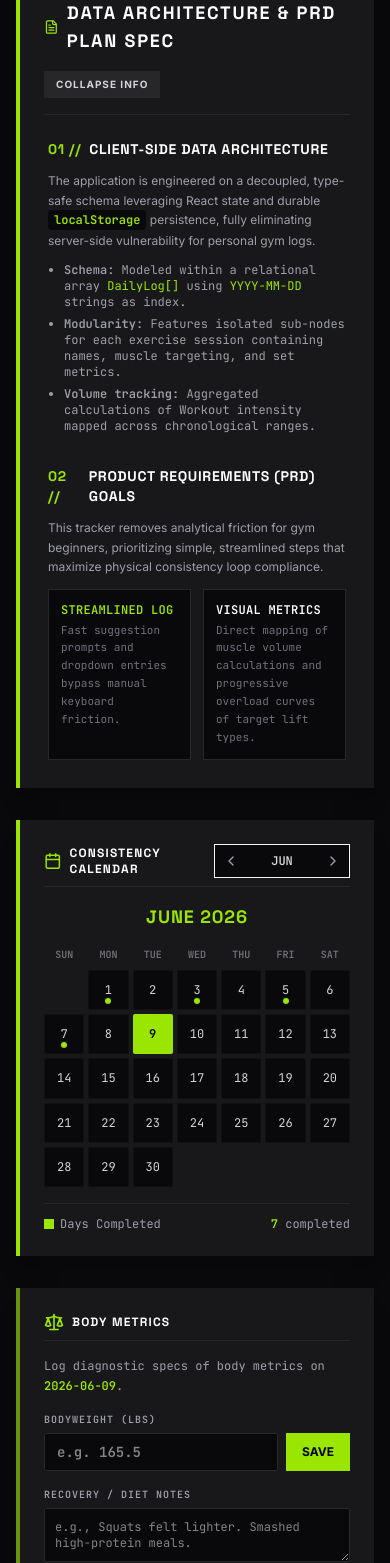
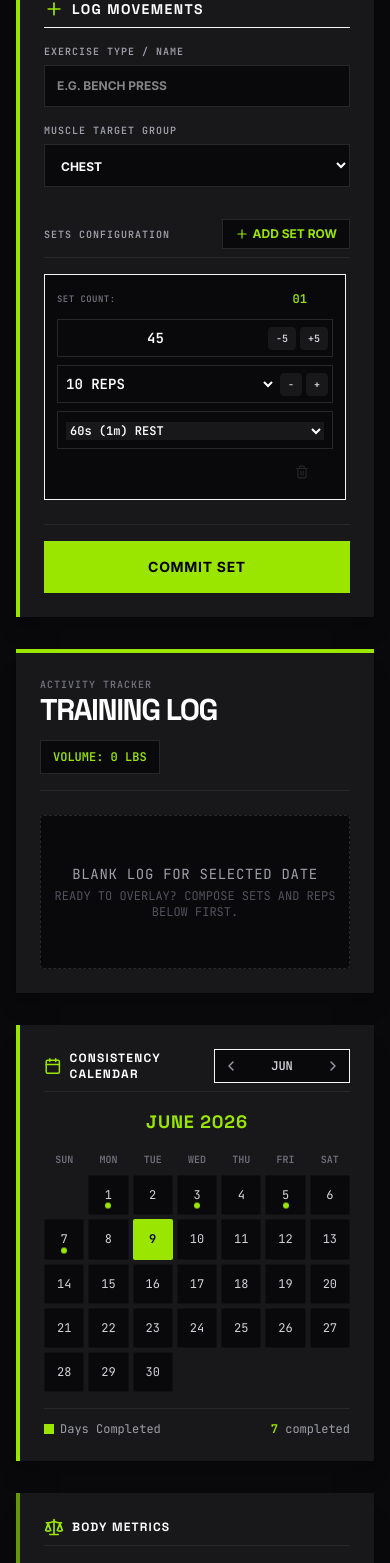
Before and after one commit to ccywillis1992/workout-log, a React (Vite) app: page / in a window 390 px wide. Shown: the part 379-1942 px from the top of the page. Built offline with nearby package versions, Linux system fonts and the light colour scheme.

Commit message:
fix: update asset paths to relative for deployment
Switch from root-relative to relative paths for static assets and manifests to improve hosting compatibility. Also hide the system documentation panel by default.

```diff
--- a/index.html
+++ b/index.html
@@ -5,15 +5,15 @@
     <meta name="viewport" content="width=device-width, initial-scale=1.0" />
     <title>STRENGTH.LOG - Pristine Gym Tracker</title>
     <!-- PWA Settings -->
-    <link rel="manifest" href="/manifest.json" />
+    <link rel="manifest" href="manifest.json" />
     <meta name="theme-color" content="#a3e635" />
-    <link rel="icon" type="image/png" href="/icon.png" />
+    <link rel="icon" type="image/png" href="icon.png" />
 
     <!-- iOS Web App Standalone Meta and Touch Icons -->
     <meta name="apple-mobile-web-app-capable" content="yes" />
     <meta name="apple-mobile-web-app-status-bar-style" content="black-translucent" />
     <meta name="apple-mobile-web-app-title" content="STRENGTH.LOG" />
-    <link rel="apple-touch-icon" href="/icon.png" />
+    <link rel="apple-touch-icon" href="icon.png" />
   </head>
   <body>
     <div id="root"></div>
@@ -22,7 +22,7 @@
     <script>
       if ('serviceWorker' in navigator) {
         window.addEventListener('load', () => {
-          navigator.serviceWorker.register('/service-worker.js')
+          navigator.serviceWorker.register('service-worker.js')
             .then((reg) => {
               console.log('STRENGTH.LOG: ServiceWorker registered successfully on scope:', reg.scope);
             })
--- a/public/service-worker.js
+++ b/public/service-worker.js
@@ -1,9 +1,9 @@
 const CACHE_NAME = "strength-log-cache-v1";
 const ASSETS = [
-  "/",
-  "/index.html",
-  "/icon.png",
-  "/manifest.json"
+  "./",
+  "index.html",
+  "icon.png",
+  "manifest.json"
 ];
 
 self.addEventListener("install", (event) => {
--- a/src/App.tsx
+++ b/src/App.tsx
@@ -44,7 +44,7 @@ export default function App() {
   const [logs, setLogs] = useState<DailyLog[]>([]);
   const [selectedDate, setSelectedDate] = useState<string>('');
   const [weightUnit, setWeightUnit] = useState<WeightUnit>('lbs');
-  const [showDocumentation, setShowDocumentation] = useState<boolean>(true);
+  const [showDocumentation, setShowDocumentation] = useState<boolean>(false);
   const [timeRange, setTimeRange] = useState<number>(14);
 
   // Calendar state
@@ -450,82 +450,14 @@ export default function App() {
           </div>
         </header>
 
-        {/* SYSTEM SPECIFICATION: PRD ACCORDION */}
-        {showDocumentation && (
-          <section id="system_doc_accordion" className="bg-zinc-900 border-l-4 border-lime-400 p-6 shadow-xl transition-all duration-300">
-            <div className="flex flex-col sm:flex-row items-start sm:items-center justify-between gap-4 pb-4 border-b border-zinc-800">
-              <div className="flex items-center gap-2">
-                <FileText className="w-5 h-5 text-lime-400" />
-                <h2 className="font-display text-lg font-black uppercase tracking-widest text-white">
-                  Data Architecture & PRD Plan Spec
-                </h2>
-              </div>
-              <button
-                onClick={() => setShowDocumentation(false)}
-                className="text-[10px] uppercase tracking-widest font-bold bg-zinc-800 text-zinc-300 px-3 py-1.5 hover:bg-lime-400 hover:text-black transition cursor-pointer"
-              >
-                Collapse Info
-              </button>
-            </div>
-
-            <div className="p-1 grid grid-cols-1 md:grid-cols-2 gap-8 text-sm pt-6">
-              <div className="space-y-3">
-                <h3 className="font-display font-bold text-white uppercase tracking-wider flex items-center gap-2">
-                  <span className="text-lime-400">01 //</span> Client-Side Data Architecture
-                </h3>
-                <p className="text-zinc-400 leading-relaxed text-xs">
-                  The application is engineered on a decoupled, type-safe schema leveraging React state and durable <code className="text-mono text-lime-400 bg-zinc-950 px-1.5 py-0.5 rounded font-bold font-mono">localStorage</code> persistence, fully eliminating server-side vulnerability for personal gym logs.
-                </p>
-                <ul className="space-y-1.5 text-xs text-zinc-400 pl-4 list-disc font-mono">
-                  <li><strong>Schema:</strong> Modeled within a relational array <code className="text-lime-400">DailyLog[]</code> using <code className="text-lime-400">YYYY-MM-DD</code> strings as index.</li>
-                  <li><strong>Modularity:</strong> Features isolated sub-nodes for each exercise session containing names, muscle targeting, and set metrics.</li>
-                  <li><strong>Volume tracking:</strong> Aggregated calculations of Workout intensity mapped across chronological ranges.</li>
-                </ul>
-              </div>
-
-              <div className="space-y-3">
-                <h3 className="font-display font-bold text-white uppercase tracking-wider flex items-center gap-2">
-                  <span className="text-lime-400">02 //</span> Product Requirements (PRD) Goals
-                </h3>
-                <p className="text-zinc-400 leading-relaxed text-xs">
-                  This tracker removes analytical friction for gym beginners, prioritizing simple, streamlined steps that maximize physical consistency loop compliance.
-                </p>
-                <div className="grid grid-cols-2 gap-3 text-xs font-mono">
-                  <div className="p-3 bg-zinc-950 border border-zinc-800">
-                    <span className="text-lime-400 block font-bold mb-1 uppercase tracking-wide">Streamlined Log</span>
-                    <p className="text-zinc-500 text-[11px] leading-relaxed">Fast suggestion prompts and dropdown entries bypass manual keyboard friction.</p>
-                  </div>
-                  <div className="p-3 bg-zinc-950 border border-zinc-800">
-                    <span className="text-white block font-bold mb-1 uppercase tracking-wide">Visual Metrics</span>
-                    <p className="text-zinc-500 text-[11px] leading-relaxed">Direct mapping of muscle volume calculations and progressive overload curves of target lift types.</p>
-                  </div>
-                </div>
-              </div>
-            </div>
-          </section>
-        )}
-
-        {/* Collapsed documentation prompt */}
-        {!showDocumentation && (
-          <div className="flex justify-start">
-            <button
-              onClick={() => setShowDocumentation(true)}
-              className="inline-flex items-center gap-1.5 text-[10px] font-bold uppercase tracking-widest text-zinc-500 hover:text-lime-400 bg-zinc-900 border border-zinc-800 px-4 py-2 hover:border-lime-400 transition"
-            >
-              <Info className="w-3.5 h-3.5" />
-              <span>Show System Spec & PRD</span>
-            </button>
-          </div>
-        )}
-
         {/* CORE WORKSPACE GRID */}
-        <div className="grid grid-cols-1 lg:grid-cols-12 gap-8 items-start">
+        <div id="core_cols_wrapper" className="flex flex-col lg:grid lg:grid-cols-12 gap-8 items-start">
 
           {/* LEFT CONTAINER - CONSISTENCY CALENDAR & BODY METRIC SENSOR */}
-          <div className="lg:col-span-4 space-y-8">
+          <div className="contents lg:block lg:col-span-4 lg:space-y-8">
 
             {/* 1. DYNAMIC CONSISTENCY CALENDAR CARD */}
-            <div id="consistency_calendar" className="bg-zinc-900 border-l-4 border-lime-400 p-6 shadow-xl">
+            <div id="consistency_calendar" className="bg-zinc-900 border-l-4 border-lime-400 p-6 shadow-xl w-full order-3 lg:order-none">
               <div className="flex items-center justify-between mb-4 pb-2 border-b border-zinc-800">
                 <div className="flex items-center gap-2">
                   <CalendarIcon className="w-5 h-5 text-lime-400" />
@@ -620,7 +552,7 @@ export default function App() {
             </div>
 
             {/* 2. BODY WEIGHT PROGRESS CARD & DAILY NOTES */}
-            <div id="body_weight_progress" className="bg-zinc-900 border-l-4 border-lime-400/60 p-6 shadow-xl space-y-4">
+            <div id="body_weight_progress" className="bg-zinc-900 border-l-4 border-lime-400/60 p-6 shadow-xl space-y-4 w-full order-4 lg:order-none">
               <div className="flex items-center gap-2 pb-2 border-b border-zinc-800">
                 <Scale className="w-5 h-5 text-lime-400" />
                 <h2 className="font-display font-extrabold uppercase text-white tracking-widest text-xs">Body Metrics</h2>
@@ -674,7 +606,7 @@ export default function App() {
 
             {/* LIVE REST TIME ALARM TIMER METRIC */}
             {activeTimerSeconds !== null && (
-              <div id="countdown_timer" className="bg-zinc-900 border-l-4 border-yellow-400 p-6 flex items-center justify-between shadow-xl">
+              <div id="countdown_timer" className="bg-zinc-900 border-l-4 border-yellow-400 p-6 flex items-center justify-between shadow-xl w-full order-1 lg:order-none">
                 <div className="flex items-center gap-3">
                   <div className="p-2.5 bg-zinc-950 text-yellow-400 border border-zinc-800 animate-pulse">
                     <Clock className="w-5 h-5 animate-spin" />
@@ -698,10 +630,10 @@ export default function App() {
           </div>
 
           {/* RIGHT CONTAINER/MIDDLE - DAILY ACTIVITIES WORKLOG & LOG FORM */}
-          <div className="lg:col-span-8 space-y-8">
+          <div className="contents lg:block lg:col-span-8 lg:space-y-8">
 
             {/* PRIMARY BOX: SELECTED DATE ACTIVITIES AND ACCUMULATED WEIGHT VOLUMES */}
-            <div id="day_log_activities" className="bg-zinc-900 border-t-4 border-lime-400 p-6 shadow-xl space-y-6">
+            <div id="day_log_activities" className="bg-zinc-900 border-t-4 border-lime-400 p-6 shadow-xl space-y-6 w-full order-2 lg:order-none">
               <div className="flex flex-col sm:flex-row sm:items-baseline justify-between gap-3 border-b border-zinc-800 pb-4">
                 <div>
                   <div className="text-zinc-500 text-[10px] font-bold uppercase tracking-widest font-mono">ACTIVITY TRACKER</div>
@@ -805,7 +737,7 @@ export default function App() {
             </div>
 
             {/* SECONDARY BOX: LOG NEW ACTIVITY COMPOSER FORM */}
-            <div id="exercise_composer_form" className="bg-zinc-900 border-l-4 border-lime-400 p-6 shadow-xl">
+            <div id="exercise_composer_form" className="bg-zinc-900 border-l-4 border-lime-400 p-6 shadow-xl w-full order-1 lg:order-none">
               <div className="flex items-center gap-2 mb-4 pb-2 border-b border-zinc-850">
                 <Plus className="w-5 h-5 text-lime-400" />
                 <h2 className="font-display font-black text-white uppercase tracking-widest text-sm">Log Movements</h2>
@@ -1016,7 +948,7 @@ export default function App() {
             </div>
 
             {/* ANALYTICS CHARTS */}
-            <div id="analytics_and_charts" className="bg-zinc-900 border border-zinc-805 p-6 shadow-xl space-y-6">
+            <div id="analytics_and_charts" className="bg-zinc-900 border border-zinc-805 p-6 shadow-xl space-y-6 w-full order-5 lg:order-none">
 
               <div className="flex flex-col lg:flex-row lg:items-center justify-between gap-4 border-b border-zinc-900 pb-4">
                 <div className="flex items-center gap-2">
@@ -1187,6 +1119,74 @@ export default function App() {
 
         </div>
 
+        {/* SYSTEM SPECIFICATION: PRD ACCORDION AT BOTTOM */}
+        {showDocumentation && (
+          <section id="system_doc_accordion" className="bg-zinc-900 border-l-4 border-lime-400 p-6 shadow-xl transition-all duration-300 mt-8">
+            <div className="flex flex-col sm:flex-row items-start sm:items-center justify-between gap-4 pb-4 border-b border-zinc-800">
+              <div className="flex items-center gap-2">
+                <FileText className="w-5 h-5 text-lime-400" />
+                <h2 className="font-display text-lg font-black uppercase tracking-widest text-white">
+                  Data Architecture & PRD Plan Spec
+                </h2>
+              </div>
+              <button
+                onClick={() => setShowDocumentation(false)}
+                className="text-[10px] uppercase tracking-widest font-bold bg-zinc-800 text-zinc-300 px-3 py-1.5 hover:bg-lime-400 hover:text-black transition cursor-pointer"
+              >
+                Collapse Info
+              </button>
+            </div>
+
+            <div className="p-1 grid grid-cols-1 md:grid-cols-2 gap-8 text-sm pt-6">
+              <div className="space-y-3">
+                <h3 className="font-display font-bold text-white uppercase tracking-wider flex items-center gap-2">
+                  <span className="text-lime-400">01 //</span> Client-Side Data Architecture
+                </h3>
+                <p className="text-zinc-400 leading-relaxed text-xs">
+                  The application is engineered on a decoupled, type-safe schema leveraging React state and durable <code className="text-mono text-lime-400 bg-zinc-950 px-1.5 py-0.5 rounded font-bold font-mono">localStorage</code> persistence, fully eliminating server-side vulnerability for personal gym logs.
+                </p>
+                <ul className="space-y-1.5 text-xs text-zinc-400 pl-4 list-disc font-mono">
+                  <li><strong>Schema:</strong> Modeled within a relational array <code className="text-lime-400">DailyLog[]</code> using <code className="text-lime-400">YYYY-MM-DD</code> strings as index.</li>
+                  <li><strong>Modularity:</strong> Features isolated sub-nodes for each exercise session containing names, muscle targeting, and set metrics.</li>
+                  <li><strong>Volume tracking:</strong> Aggregated calculations of Workout intensity mapped across chronological ranges.</li>
+                </ul>
+              </div>
+
+              <div className="space-y-3">
+                <h3 className="font-display font-bold text-white uppercase tracking-wider flex items-center gap-2">
+                  <span className="text-lime-400">02 //</span> Product Requirements (PRD) Goals
+                </h3>
+                <p className="text-zinc-400 leading-relaxed text-xs">
+                  This tracker removes analytical friction for gym beginners, prioritizing simple, streamlined steps that maximize physical consistency loop compliance.
+                </p>
+                <div className="grid grid-cols-2 gap-3 text-xs font-mono">
+                  <div className="p-3 bg-zinc-950 border border-zinc-800">
+                    <span className="text-lime-400 block font-bold mb-1 uppercase tracking-wide">Streamlined Log</span>
+                    <p className="text-zinc-500 text-[11px] leading-relaxed">Fast suggestion prompts and dropdown entries bypass manual keyboard friction.</p>
+                  </div>
+                  <div className="p-3 bg-zinc-950 border border-zinc-800">
+                    <span className="text-white block font-bold mb-1 uppercase tracking-wide">Visual Metrics</span>
+                    <p className="text-zinc-500 text-[11px] leading-relaxed">Direct mapping of muscle volume calculations and progressive overload curves of target lift types.</p>
+                  </div>
+                </div>
+              </div>
+            </div>
+          </section>
+        )}
+
+        {/* Collapsed documentation prompt */}
+        {!showDocumentation && (
+          <div className="flex justify-start mt-8">
+            <button
+              onClick={() => setShowDocumentation(true)}
+              className="inline-flex items-center gap-1.5 text-[10px] font-bold uppercase tracking-widest text-zinc-500 hover:text-lime-400 bg-zinc-900 border border-zinc-800 px-4 py-2 hover:border-lime-400 transition cursor-pointer"
+            >
+              <Info className="w-3.5 h-3.5" />
+              <span>Show System Spec & PRD</span>
+            </button>
+          </div>
+        )}
+
         {/* Footer Decorative */}
         <footer className="mt-8 flex flex-col sm:flex-row justify-between items-center text-[10px] text-zinc-650 font-mono border-t border-zinc-900 pt-6 gap-2">
           <div className="uppercase">SYSTEM STATUS: OPTIMIZED FOR STRENGTH // TRAINING METHOD: PROGRESSIVE OVERLOAD</div>
```
Also changed, not shown: public/manifest.json.
